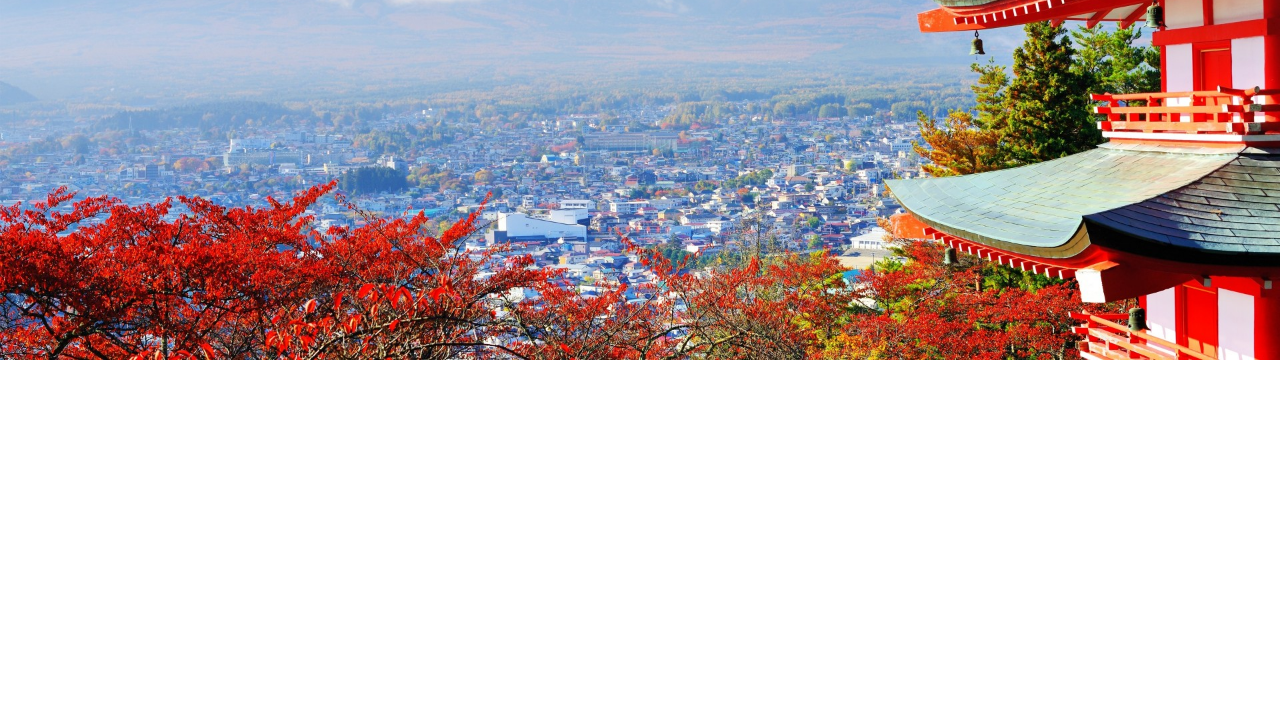
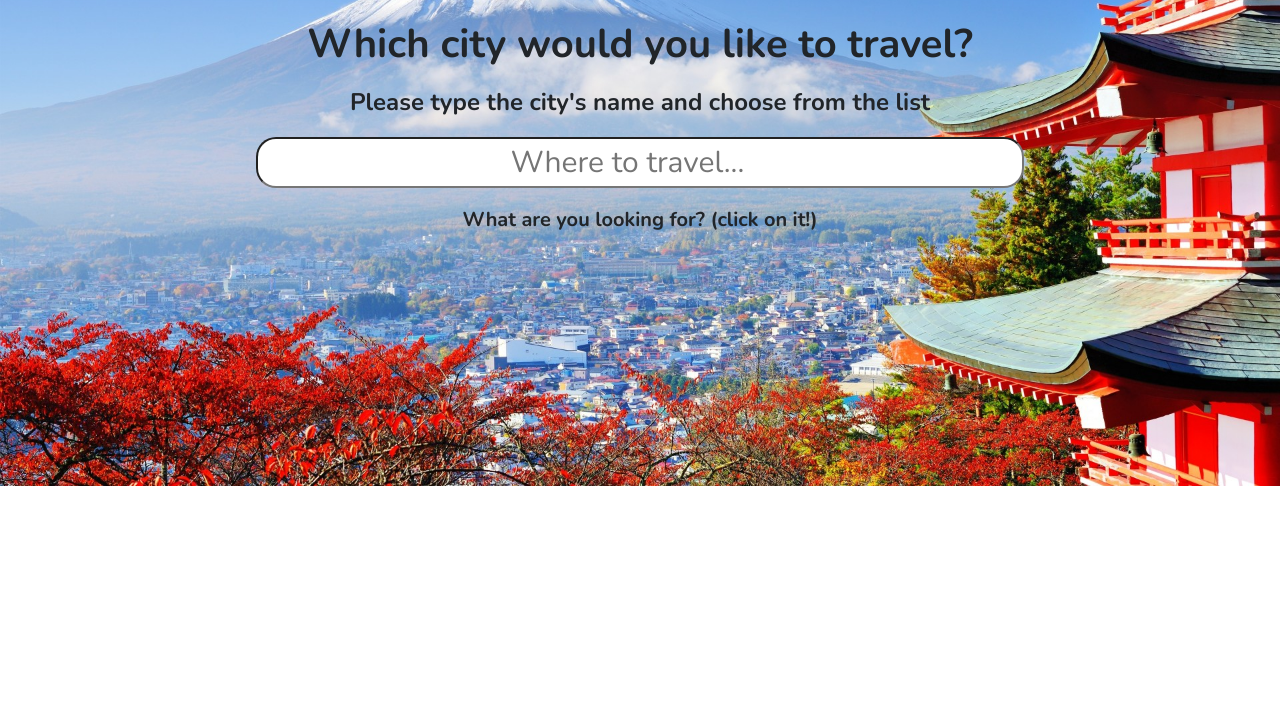
Before and after one commit to IstvanGercsak/PlaceFinder-SecondMilestoneProject, a plain HTML site: page index.html in a window 1280 px wide. Shown: the top 714 px of the page. Drawn offline with nearby package versions, Linux system fonts and the light colour scheme.

Commit message:
Create text and style it. Create search field and style it.

```diff
--- a/assets/css/style.css
+++ b/assets/css/style.css
@@ -6,6 +6,48 @@ body {
     background-size: cover;
     background-position: center;
     font-family: Nunito, sans-serif;
+}
+
+/* Simple text */
+
+h1 {
+    width: 100%;
+    text-align: center;
+    padding-top: 20px;
+    margin: 0 auto;
+    font-weight: 600;
+}
+
+h4 {
+    width: 100%;
+    text-align: center;
+    padding-top: 20px;
+    padding-bottom: 20px;
+    margin: 0 auto;
+    font-weight: 600;
+}
+
+h5 {
+    width: 100%;
+    text-align: center;
+    padding-top: 20px;
+    padding-bottom: 20px;
+    margin: 0 auto;
+    font-weight: 600;
+}
+
+/* Search section */
+
+.search-container {
+    text-align: center;
+}
+
+#search {
+    text-align: center;
+    width: 60%;
+    font-size: 30px;
+    margin: 0 auto;
+    border-radius: 20px;
 }
 
 /* Footer */
--- a/index.html
+++ b/index.html
@@ -19,6 +19,19 @@
 </head>
 <body>
 
+<section>
+    <h1>Which city would you like to travel?<br></h1>
+    <h4>Please type the city's name and choose from the list</h4>
+    <div class="container-fluid">
+        <div class="row search-container">
+            <input type="search" id="search" Name="whereto" title="place" placeholder="Where to travel..."> <br>
+        </div>
+    </div>
+
+    <!-- ICONS -->
+
+    <h5>What are you looking for? (click on it!)</h5>
+</section>
 
 <footer class="container-fluid">
     <div class="row">
```
